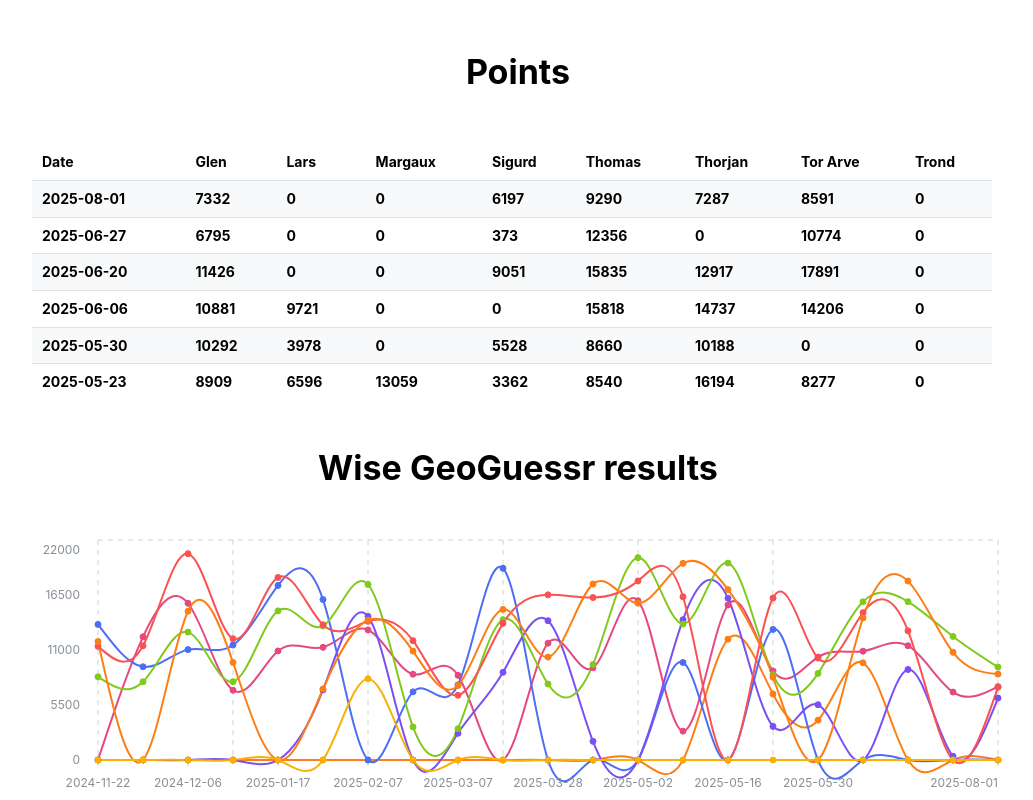
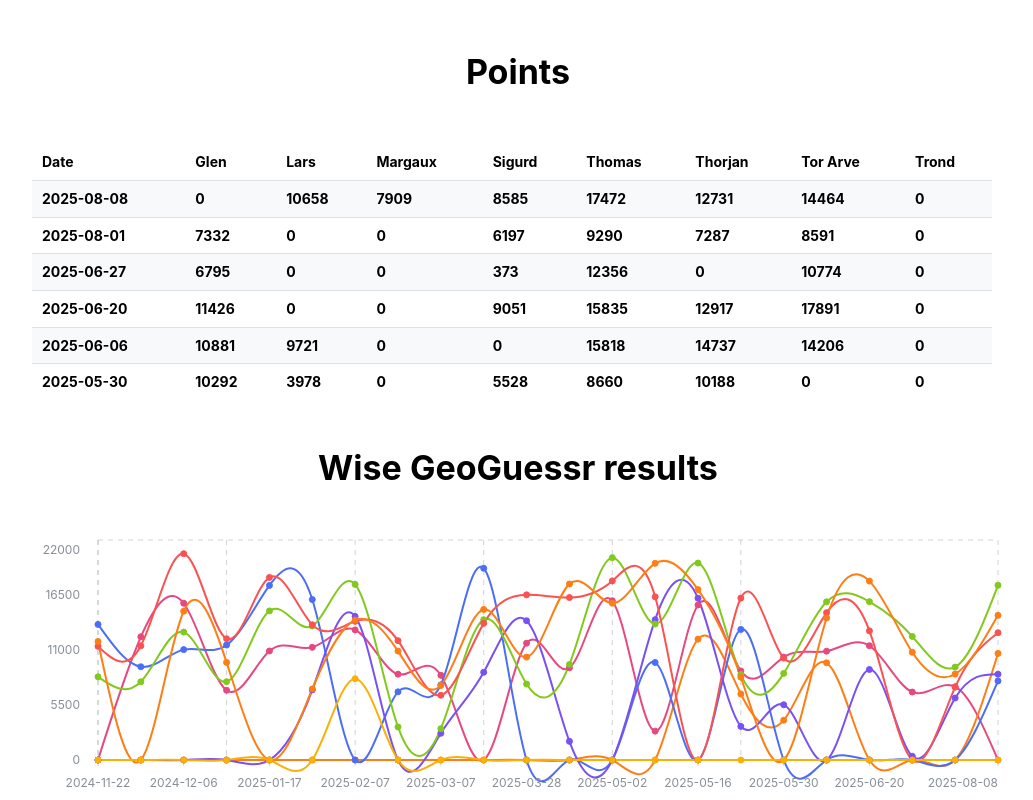
Before and after one commit to glensorbo/wise-geoguessr, a React (Vite) app: page / in a window 1280 px wide. Shown: the top 800 px of the page, without its empty margins (122-1155 px from the left). Built offline with nearby package versions, Linux system fonts and the light colour scheme.

Commit message:
Added new scores (#159)

```diff
--- a/src/data.ts
+++ b/src/data.ts
@@ -12,6 +12,18 @@
 export type Player = (typeof players)[number];
 
 export const data: Record<'date' | Player | 'Winner', string | number>[] = [
+  {
+    date: '2025-08-08',
+    Glen: 0,
+    Thomas: 17472,
+    Margaux: 7909,
+    Thorjan: 12731,
+    'Tor Arve': 14464,
+    Sigurd: 8585,
+    Trond: 0,
+    Lars: 10658,
+    Winner: 'Thomas',
+  },
   {
     date: '2025-08-01',
     Glen: 7332,
```
